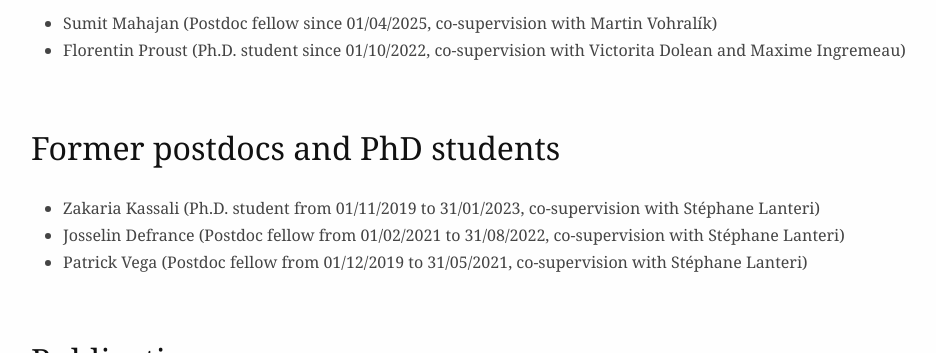
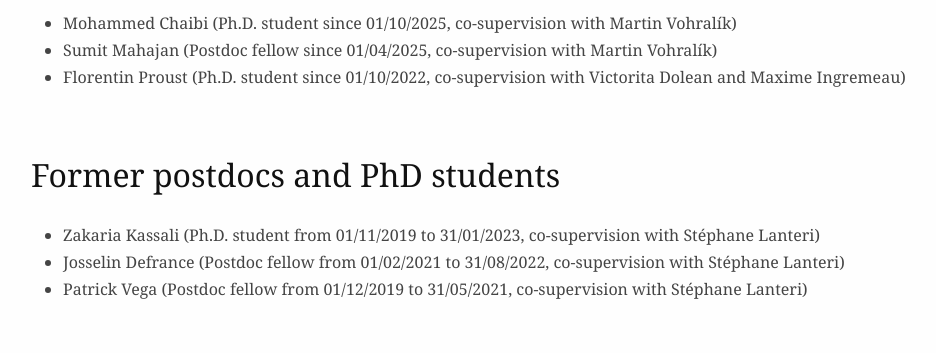
Before and after one commit to tchaumont/tchaumont.github.io, a plain HTML site: page index.html in a window 1280 px wide. Shown: the part 747-1100 px from the top of the page, without its empty margins (9-945 px from the left). Drawn offline with Linux system fonts and the light colour scheme.

Commit message:
Update PhD student list

```diff
--- a/index.html
+++ b/index.html
@@ -49,6 +49,7 @@
 	<h2>Current postdocs and PhD students</h2>
 
 	<ul>
+	<li> Mohammed Chaibi (Ph.D. student since 01/10/2025, co-supervision with Martin Vohralík)
 	<li> Sumit Mahajan (Postdoc fellow since 01/04/2025, co-supervision with Martin Vohralík)
 	<li> Florentin Proust (Ph.D. student since 01/10/2022, co-supervision with Victorita Dolean and Maxime Ingremeau)
 	</ul>
```
